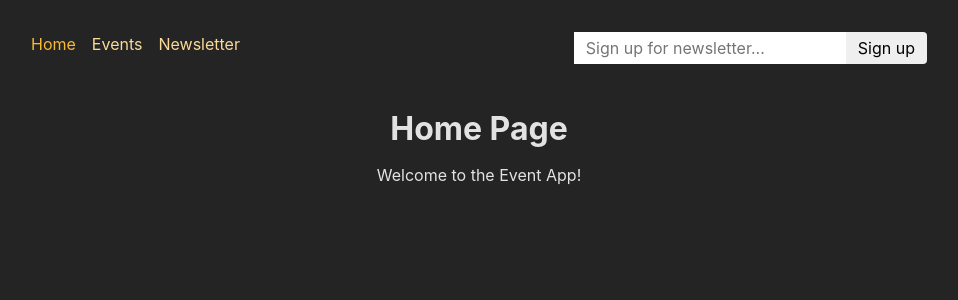
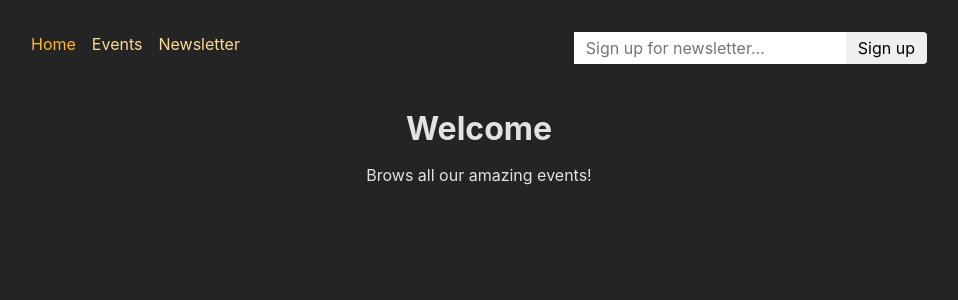
Before and after one commit to abhimax/express-react-fullstack-app, a React (Create React App) app in the folder frontend/: page / in a window 1280 px wide. Shown: the top 300 px of the page, without its empty margins (161-1119 px from the left). Built offline with nearby package versions, Linux system fonts and the light colour scheme.

Commit message:
feat: home page cleanups

```diff
--- a/frontend/src/pages/HomePage.js
+++ b/frontend/src/pages/HomePage.js
@@ -2,8 +2,8 @@ import PageContent from "../components/PageContent";
 
 const HomePage = () => {
   return (
-    <PageContent title={"Home Page"}>
-      <p>Welcome to the Event App!</p>
+    <PageContent title={"Welcome"}>
+      <p>Brows all our amazing events!</p>
     </PageContent>
   );
 };
```
